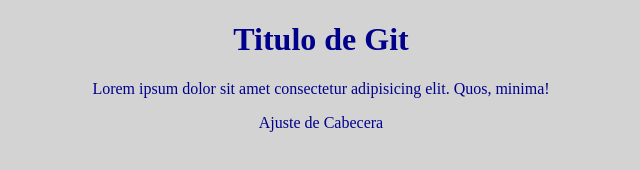
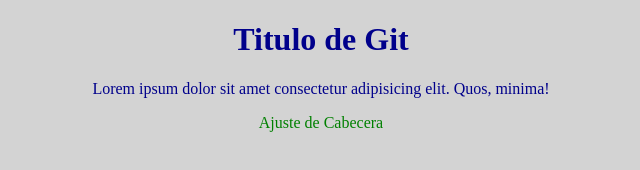
Before and after one commit to Santipa21/CursoGitPlatzi, a plain HTML site: page index.html in a window 1280 px wide. Shown: the full height of the page, 319-959 px from the left. Drawn offline with Linux system fonts and the light colour scheme.

Commit message:
cambios de color cabecera

```diff
--- a/index.html
+++ b/index.html
@@ -11,7 +11,7 @@
     <div>
         <h1>Titulo de Git</h1>
         <p>Lorem ipsum dolor sit amet consectetur adipisicing elit. Quos, minima!</p>
-        <p>Ajuste de Cabecera</p>
+        <p class="cabecera">Ajuste de Cabecera</p>
     </div>
 </body>
 </html>
--- a/style.css
+++ b/style.css
@@ -4,3 +4,7 @@
     color: darkblue;
     background-color: lightgray;
 }
+
+.cabecera{
+    color: green;
+}
```
